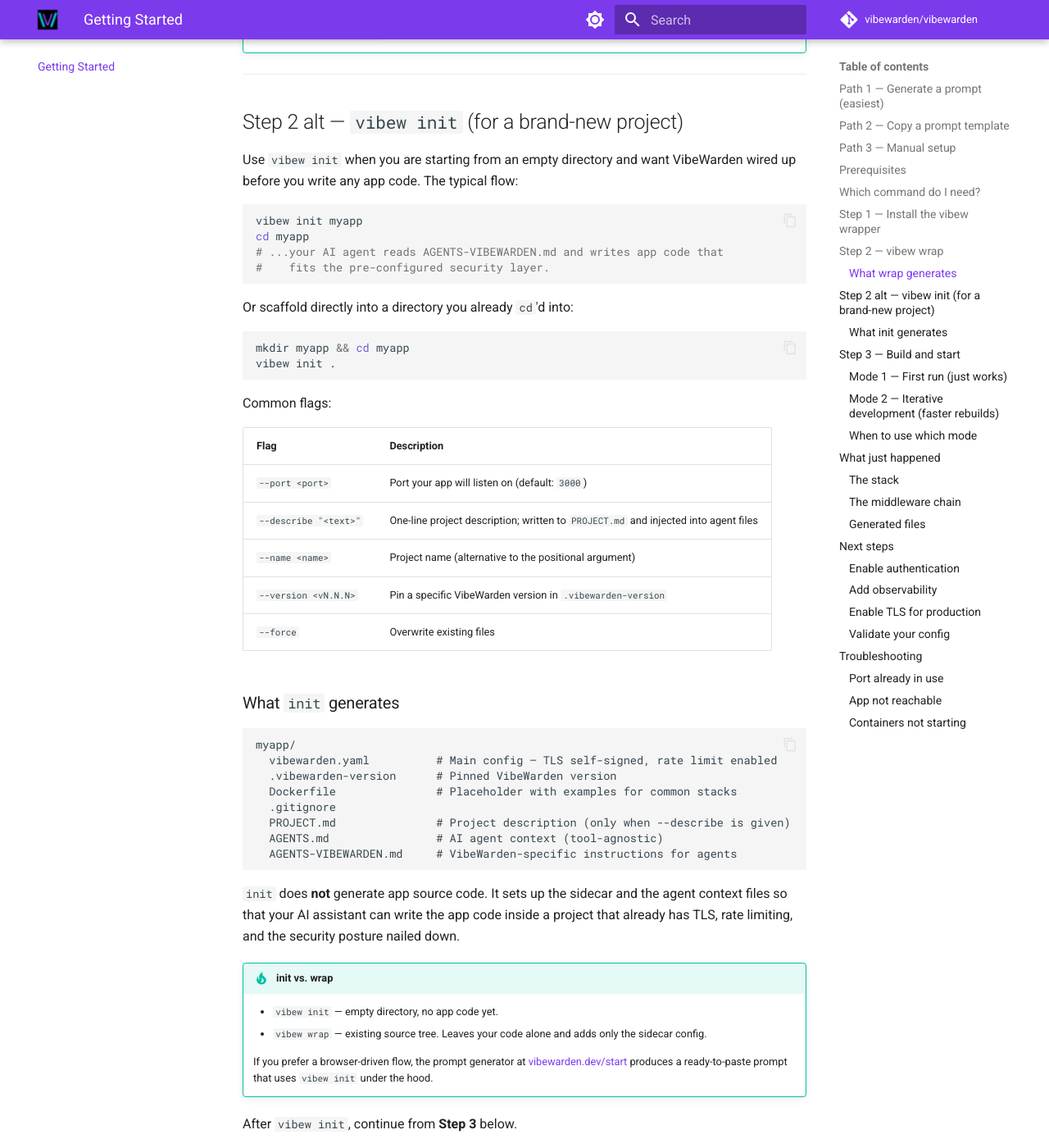
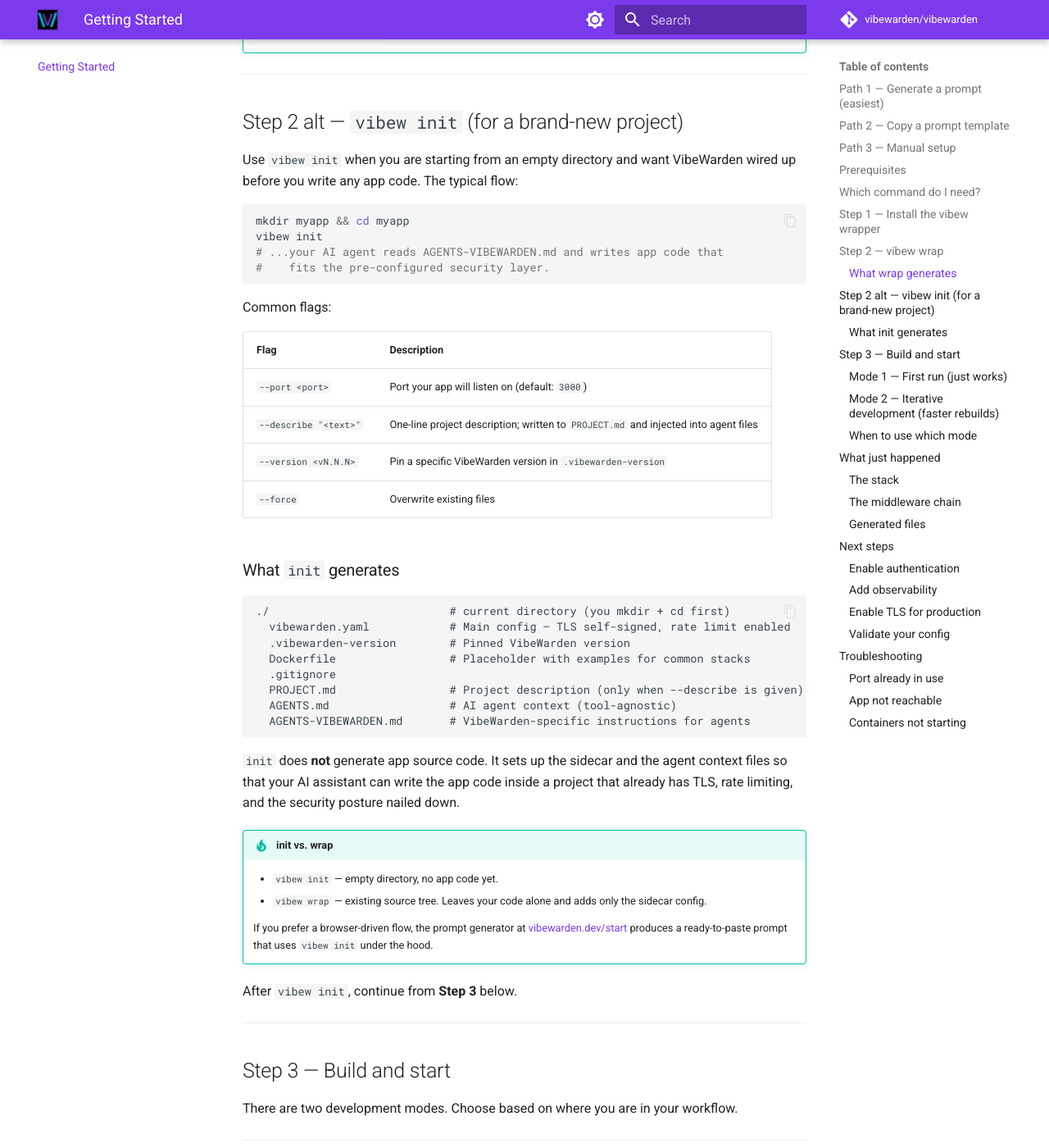
Before and after one commit to VibeWarden/vibewarden, an MkDocs documentation site: the page built from docs/getting-started.md, in a window 1280 px wide and 1400 px high, scrolled down 3221 px. Shown: the whole window at 82% size. Built offline with MkDocs 1.6.1 and Material for MkDocs 9.7.7, drawn with Linux system fonts in a browser that asks for light colours; comment, search, counter and statistics services are not loaded; the version menu is left out; some of the changed text lies outside the part shown.

Commit message:
fix(#842): remove --lang flag + use bare 'vibew init' everywhere
The --lang flag was removed from vibew init (language-agnostic by design)
but install scripts still advertised `vibew init --lang go myapp`.
Additionally, all docs and error messages showed `vibew init myapp` (the
subdir-creation form) instead of bare `vibew init` (current-dir form).

Updated to the consistent pattern: `mkdir myapp && cd myapp && vibew init`
— same mental model as `vibew wrap` (cd into the dir, run the command).

Files touched:
  scripts/install.sh          — post-install hint
  scripts/install.ps1         — post-install hint
  README.md                   — quickstart + CLI table
  docs/getting-started.md     — Step 2 alt section + "Which command" table
  docs/claude-md-snippet.md   — AI agent scaffold instructions
  internal/cli/cmd/require_config.go — error messages when config missing

The actual init command still accepts a positional arg for now; removing
that (making init cwd-only like wrap) is a separate follow-up.

Closes #842

Co-Authored-By: Claude Opus 4.6 (1M context) <noreply@anthropic.com>

````diff
--- a/docs/getting-started.md
+++ b/docs/getting-started.md
@@ -63,7 +63,7 @@ and is the right reference when you want full control.
 | Scenario | Command | See |
 |----------|---------|-----|
 | Adding the sidecar to an existing app | `vibew wrap --upstream <port>` | [Step 2](#step-2-vibew-wrap) |
-| Starting a brand-new project | `vibew init <name>` | [Step 2 alt](#step-2-alt-vibew-init-for-a-brand-new-project) |
+| Starting a brand-new project | `vibew init` | [Step 2 alt](#step-2-alt-vibew-init-for-a-brand-new-project) |
 | Adding a feature to an existing config | `vibew add <feature>` | after either of the above |
 
 The two setup commands are parallel paths. `wrap` adapts an existing
@@ -141,17 +141,10 @@ Use `vibew init` when you are starting from an empty directory and want
 VibeWarden wired up before you write any app code. The typical flow:
 
 ```bash
-vibew init myapp
-cd myapp
+mkdir myapp && cd myapp
+vibew init
 # ...your AI agent reads AGENTS-VIBEWARDEN.md and writes app code that
 #    fits the pre-configured security layer.
-```
-
-Or scaffold directly into a directory you already `cd`'d into:
-
-```bash
-mkdir myapp && cd myapp
-vibew init .
 ```
 
 Common flags:
@@ -160,21 +153,20 @@ Common flags:
 |------|-------------|
 | `--port <port>` | Port your app will listen on (default: `3000`) |
 | `--describe "<text>"` | One-line project description; written to `PROJECT.md` and injected into agent files |
-| `--name <name>` | Project name (alternative to the positional argument) |
 | `--version <vN.N.N>` | Pin a specific VibeWarden version in `.vibewarden-version` |
 | `--force` | Overwrite existing files |
 
 ### What `init` generates
 
 ```
-myapp/
-  vibewarden.yaml          # Main config — TLS self-signed, rate limit enabled
-  .vibewarden-version      # Pinned VibeWarden version
-  Dockerfile               # Placeholder with examples for common stacks
+./                           # current directory (you mkdir + cd first)
+  vibewarden.yaml            # Main config — TLS self-signed, rate limit enabled
+  .vibewarden-version        # Pinned VibeWarden version
+  Dockerfile                 # Placeholder with examples for common stacks
   .gitignore
-  PROJECT.md               # Project description (only when --describe is given)
-  AGENTS.md                # AI agent context (tool-agnostic)
-  AGENTS-VIBEWARDEN.md     # VibeWarden-specific instructions for agents
+  PROJECT.md                 # Project description (only when --describe is given)
+  AGENTS.md                  # AI agent context (tool-agnostic)
+  AGENTS-VIBEWARDEN.md       # VibeWarden-specific instructions for agents
 ```
 
 `init` does **not** generate app source code. It sets up the sidecar
````
Also changed, not shown: README.md (+4 -4 lines), docs/claude-md-snippet.md (+4 -4 lines), 3 other files.
